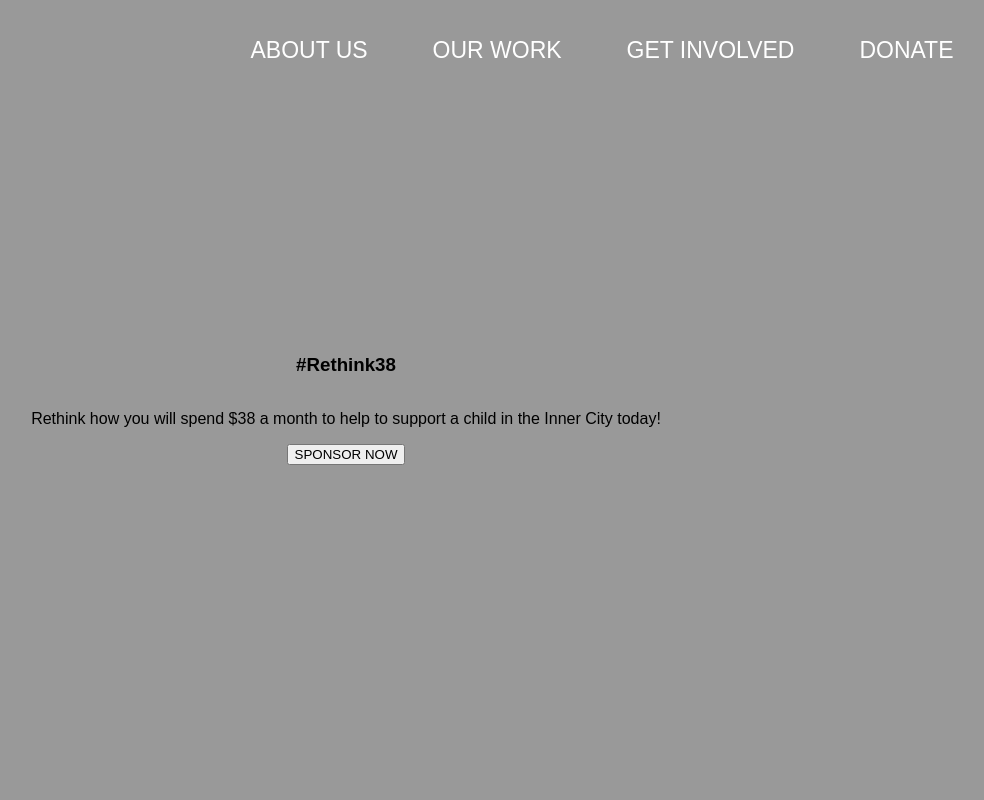
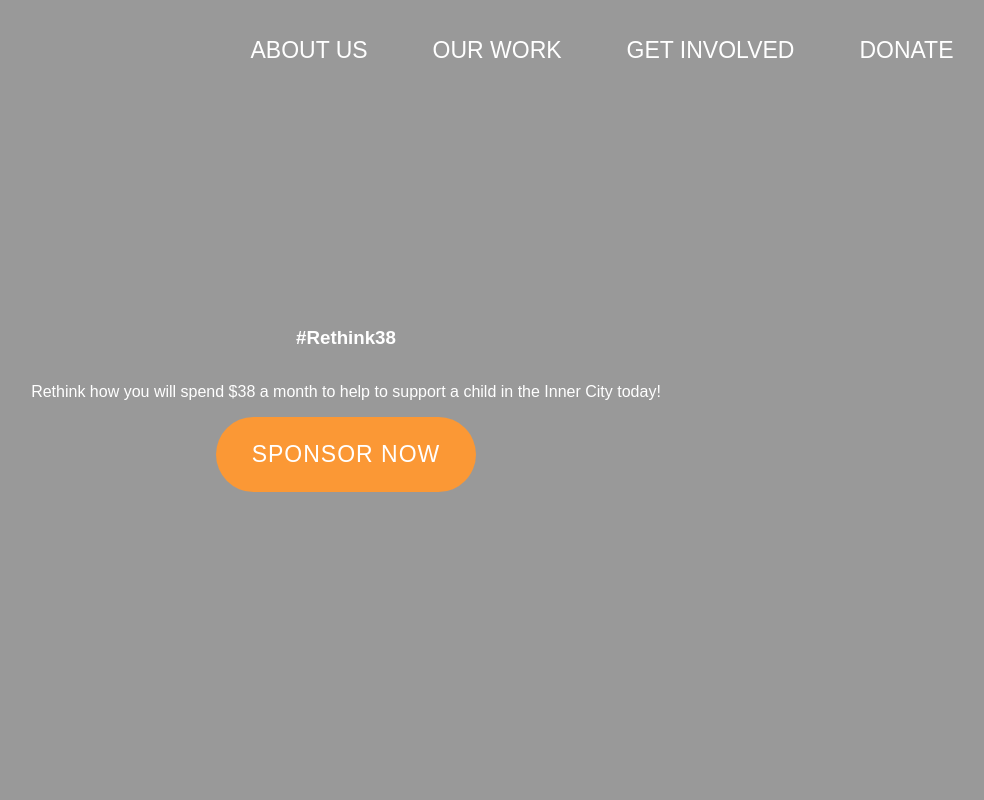
Before and after one commit to jay-hwang/rethink38, a React (Create React App) app: page / in a window 1280 px wide. Shown: the top 800 px of the page, without its empty margins (294-1278 px from the left). Built offline with nearby package versions, Linux system fonts and the light colour scheme.

Commit message:
added some styling to splash-head

```diff
--- a/src/App.css
+++ b/src/App.css
@@ -16,3 +16,7 @@
 .flex-direction--column {
   flex-direction: column;
 }
+
+.color--white {
+  color: #fff;
+}
--- a/src/splash/Splash.css
+++ b/src/splash/Splash.css
@@ -12,6 +12,22 @@
 
   background-color: rgba(0,0,0,0.4);
 }
+
+.sponsor-btn {
+  height: 75px;
+  width: 260px;
+
+  background-color: #fb9835;
+
+  font-size: 23px;
+  letter-spacing: 1px;
+  font-weight: 300;
+  color: #fff;
+
+  border: none;
+  border-radius: 50px;
+}
+
 
 #SplashBody {
   min-height: 100vh;
--- a/src/splash/SplashHead.js
+++ b/src/splash/SplashHead.js
@@ -4,8 +4,8 @@ export default class SplashHead extends React.Component {
   render() {
     return (
       <div id="SplashHead" className='flex--center flex-direction--column'>
-        <h3>#Rethink38</h3>
-        <p>
+        <h3 className='color--white'>#Rethink38</h3>
+        <p className='color--white'>
           Rethink how you will spend $38 a month to help to support  a child in the Inner City today!
         </p>
         <button className='btn sponsor-btn' title="Sponsor a Child">
```
